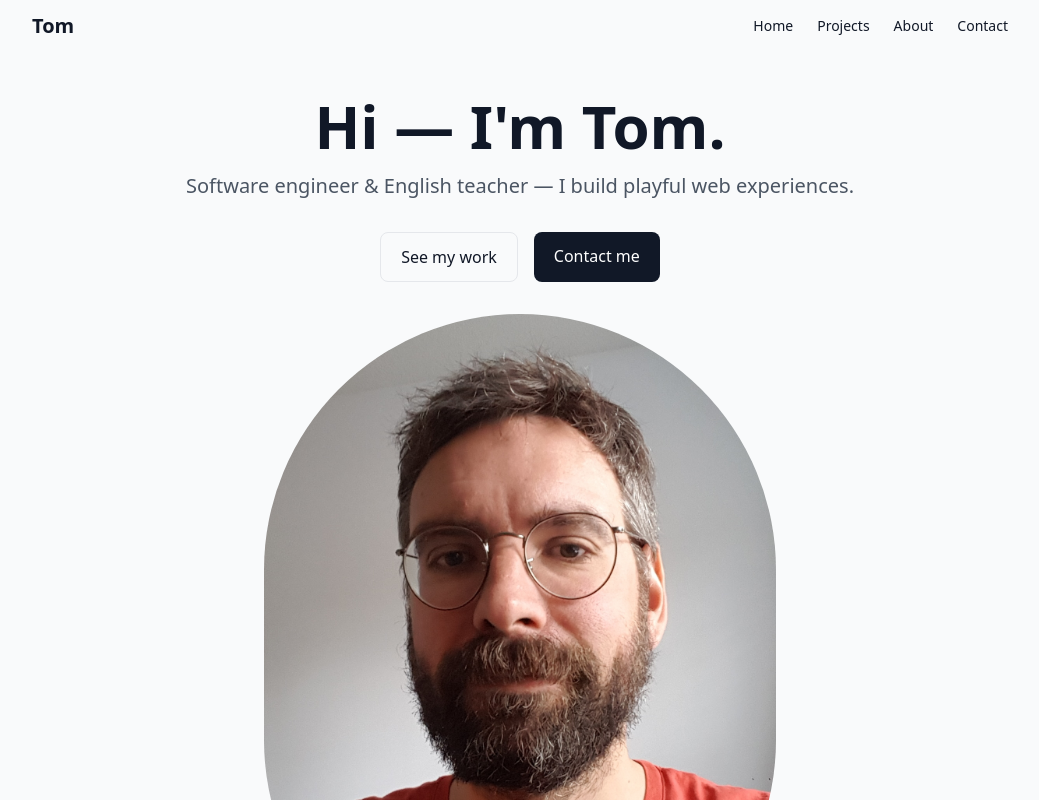
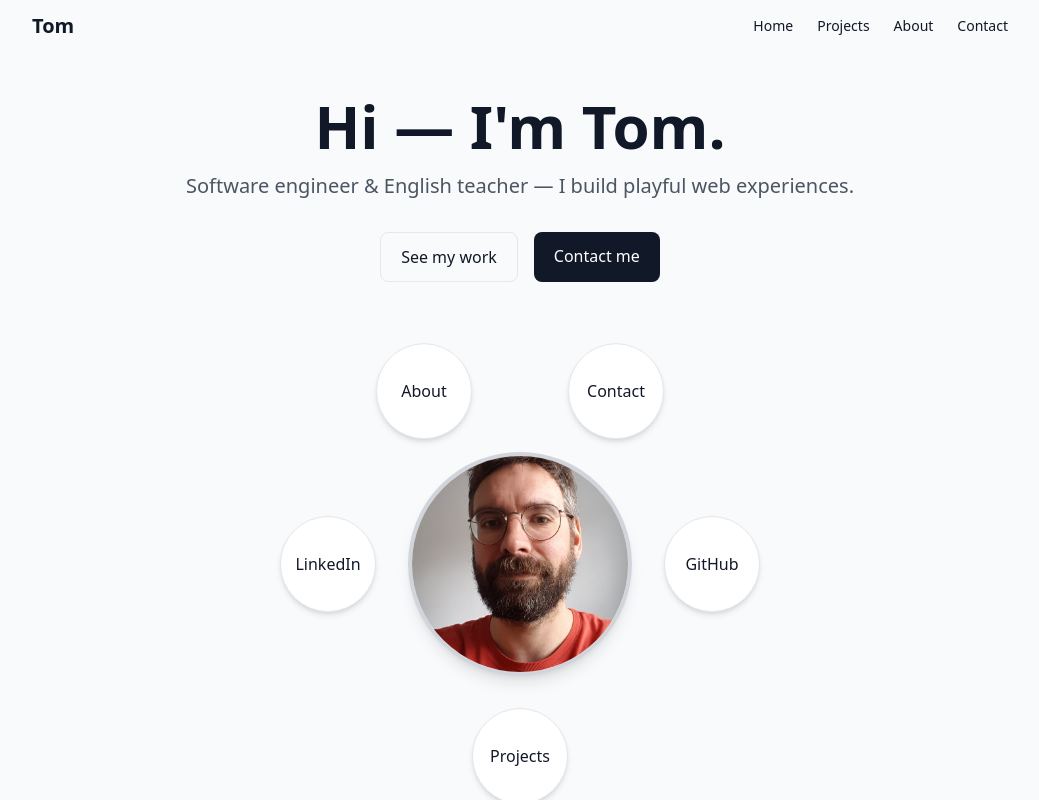
Before and after one commit to ThomasParratt/portfolio, a React (Vite) app: page / in a window 1280 px wide. Shown: the top 800 px of the page, without its empty margins (120-1159 px from the left). Built offline with nearby package versions, Linux system fonts and the light colour scheme.

Commit message:
added circles to homepage

```diff
--- a/src/components/Hero.jsx
+++ b/src/components/Hero.jsx
@@ -9,17 +9,51 @@ export default function Hero() {
     return (
         <section className="pt-24 pb-12">
             <div className="max-w-4xl mx-auto px-6 text-center">
-                <h1 className="text-4xl md:text-6xl font-bold">Hi — I'm Tom.
-                    <span className="block text-lg md:text-xl mt-4 font-medium text-gray-600">Software engineer & English teacher — I build playful web experiences.</span>
+                <h1 className="text-4xl md:text-6xl font-bold">
+                    Hi — I'm Tom.
+                    <span className="block text-lg md:text-xl mt-4 font-medium text-gray-600">
+                        Software engineer & English teacher — I build playful web experiences.
+                    </span>
                 </h1>
                 <div className="mt-8 flex justify-center gap-4">
                     <Link to="/projects" className="px-5 py-3 rounded-lg border">See my work</Link>
                     <Link to="/contact" className="px-5 py-3 rounded-lg bg-gray-900 text-white">Contact me</Link>
                 </div>
-                <div className="mt-8 flex justify-center">
-                    <img src={heroImage} className="w-full max-w-lg mx-auto rounded-full" alt="Example" />
-                </div>
+            <div className="mt-8 relative flex justify-center items-center w-full h-[400px] md:h-[500px]">
+
+                {/* CENTRAL CIRCLE */}
+                <img
+                    src={heroImage}
+                    alt="Tom"
+                    className="w-40 h-40 md:w-56 md:h-56 rounded-full object-cover border-4 border-gray-300 shadow-lg"
+                />
+
+                {/* SATELLITE CIRCLES */}
+                {[
+                    { text: "Projects", to: "/projects", x: "0%", y: "200%" },
+                    { text: "About", to: "/about", x: "-100%", y: "-180%" },
+                    { text: "Contact", to: "/contact", x: "100%", y: "-180%" },
+                    { text: "LinkedIn", to: "https://www.linkedin.com/in/thomas-parratt-hive/", x: "-200%", y: "0%" },
+                    { text: "GitHub", to: "https://github.com/ThomasParratt", x: "200%", y: "0%" },
+                ].map((item, i) => (
+                    <Link
+                        key={i}
+                        to={item.to}
+                        className="absolute flex items-center justify-center
+                                   w-20 h-20 md:w-24 md:h-24
+                                   rounded-full bg-white shadow-md border
+                                   hover:shadow-lg hover:scale-105
+                                   transition-transform p-2 text-sm md:text-base font-medium"
+                        style={{
+                            transform: `translate(${item.x}, ${item.y})`
+                        }}
+                    >
+                        {item.text}
+                    </Link>
+                ))}
             </div>
+
+        </div>
         </section>
-    )
+    );
 }
```
